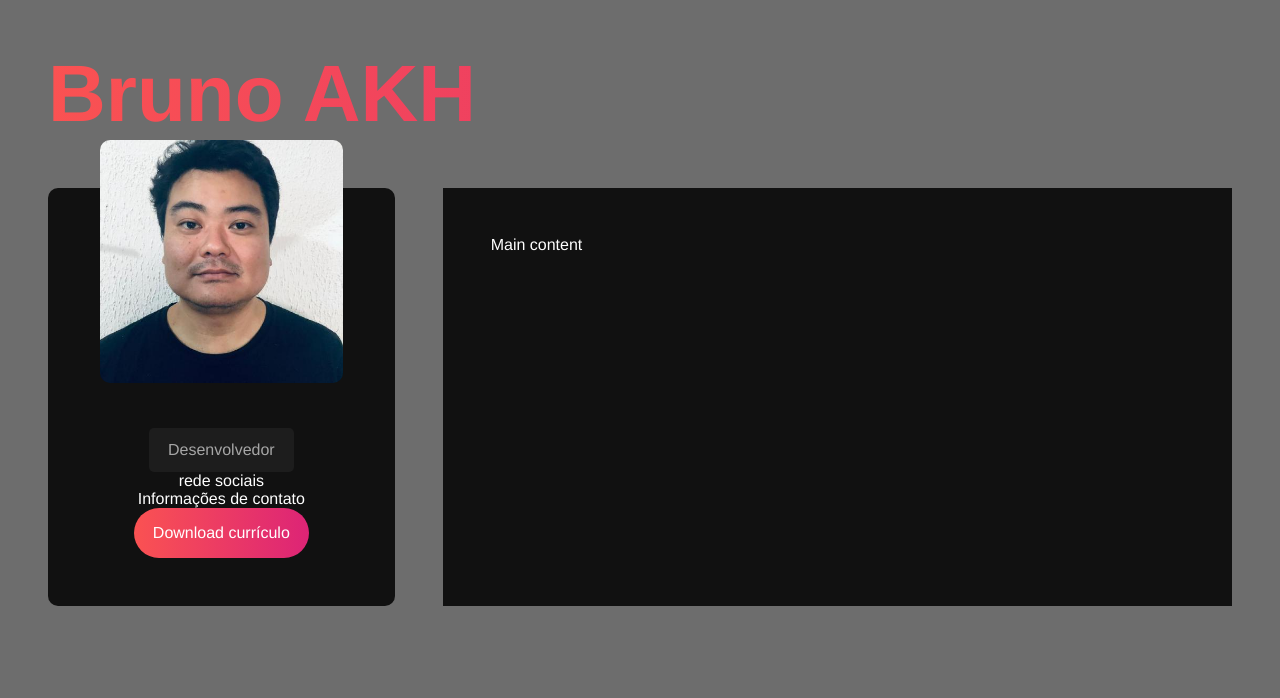
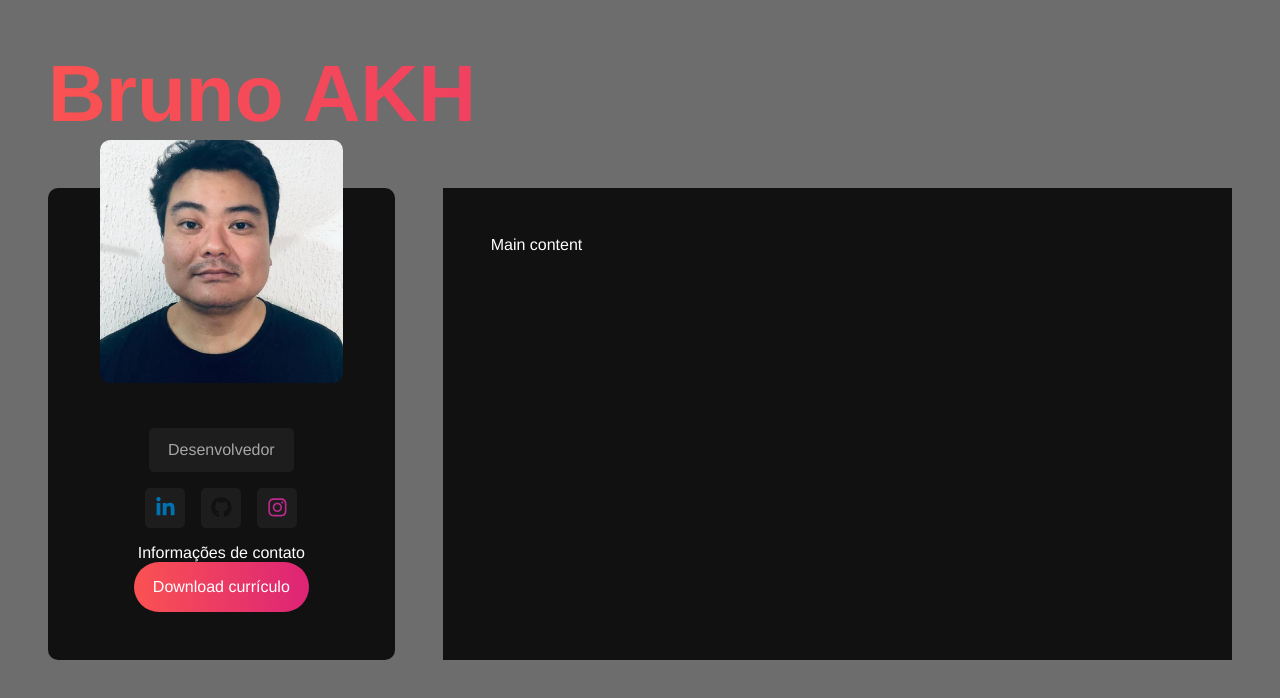
Before and after one commit to japajow/react_sass, a React (Vite) app: page / in a window 1280 px wide. Shown: the top 698 px of the page. Built offline with nearby package versions, Linux system fonts and the light colour scheme.

Commit message:
criando component rede sociais

```diff
--- a/src/components/Sidebar.jsx
+++ b/src/components/Sidebar.jsx
@@ -1,11 +1,15 @@
+import { SocialNetworks } from "./SocialNetworks";
+
 import Avatar from "../img/eu.jpg";
+
 import "../styles/components/sidebar.sass";
+
 export const Sidebar = () => {
   return (
     <aside id="sidebar">
       <img src={Avatar} alt="Bruno AKH" />
       <p className="title">Desenvolvedor</p>
-      <p>rede sociais</p>
+      <SocialNetworks />
       <p>Informações de contato</p>
       <a href="" className="btn">
         Download currículo
--- /dev/null
+++ b/src/components/SocialNetworks.jsx
@@ -0,0 +1,16 @@
+import "../styles/components/socialnetworks.sass";
+
+import { FaLinkedinIn, FaGithub, FaInstagram } from "react-icons/fa";
+
+const socialNetworks = [
+  { name: "linkedin", icon: <FaLinkedinIn /> },
+  { name: "github", icon: <FaGithub /> },
+  { name: "instagram", icon: <FaInstagram /> },
+];
+export const SocialNetworks = () => {
+  return <section id="social-networks">
+    {socialNetworks.map((network)=>(
+      <a href="" className="social-btn" id={network.name} key={network.name}>{network.icon}</a>
+    ))}
+  </section>
+};
--- /dev/null
+++ b/src/styles/components/socialnetworks.sass
@@ -0,0 +1,28 @@
+@use '../variables'
+@use '../mixins'
+
+#social-networks
+    @include mixins.center
+    gap: 1rem
+    margin: 1rem 0
+
+    .social-btn
+      padding: .6rem
+      background-color: variables.$bg-color-secondary
+      border-radius: variables.$card-border-radius
+      color: #333
+      font-size: 1.3rem
+      @include mixins.center
+
+    #linkedin
+      color: #0072b1
+
+    #github
+      color: #111
+    #instagram
+      color: #bc2a8d
+
+    :hover
+        background: variables.$gradient
+        > svg
+            color: variables.$text-color
--- a/src/styles/mixins.sass
+++ b/src/styles/mixins.sass
@@ -1,4 +1,10 @@
 @use 'variables'
+
+@mixin center
+  display: flex
+  justify-content: center
+  align-items: center
+
 
 @mixin btn
   padding: 1rem 1.2rem
```
Also changed, not shown: 1 other file (tests, documents, lock files or other folders).
